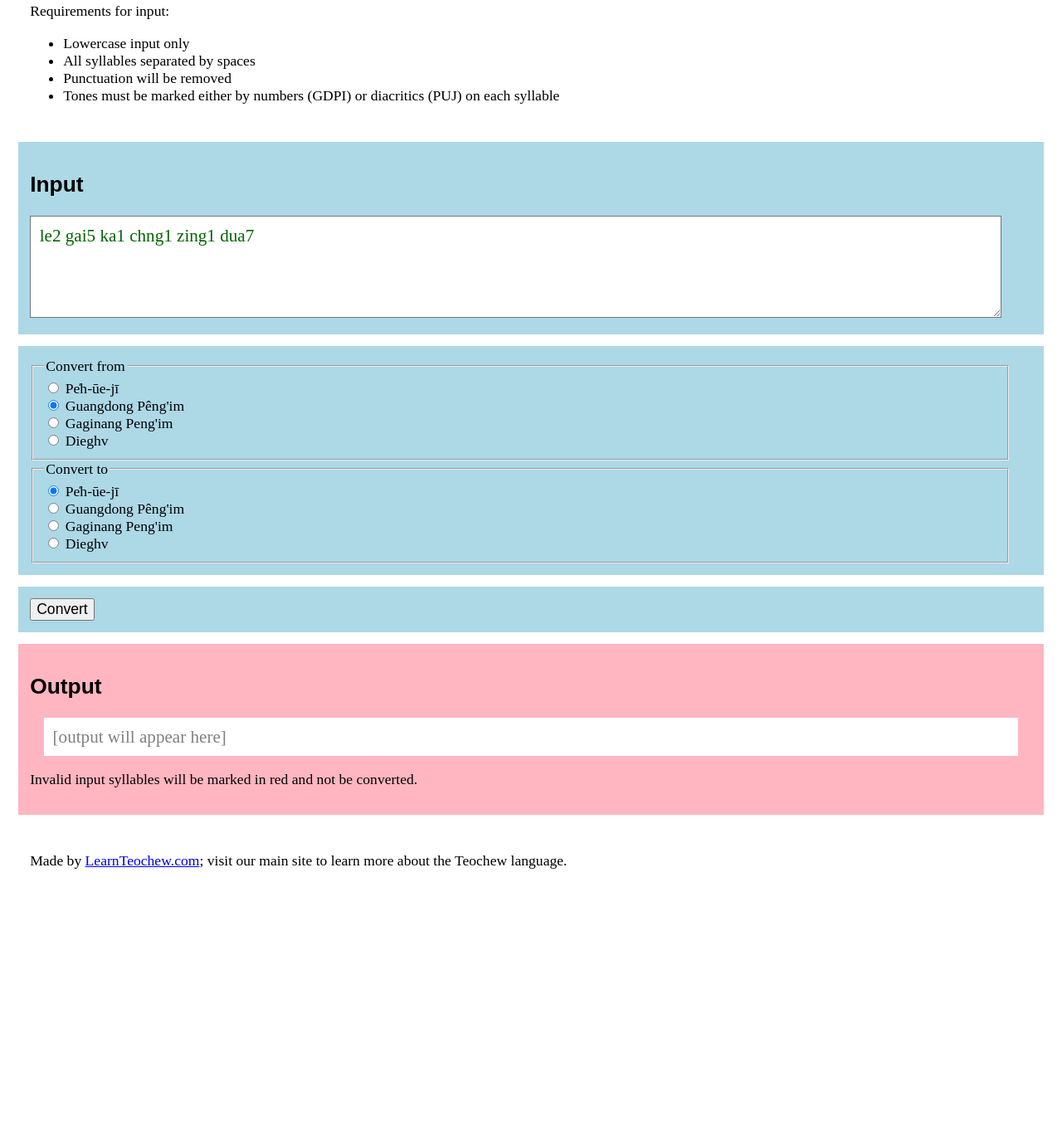
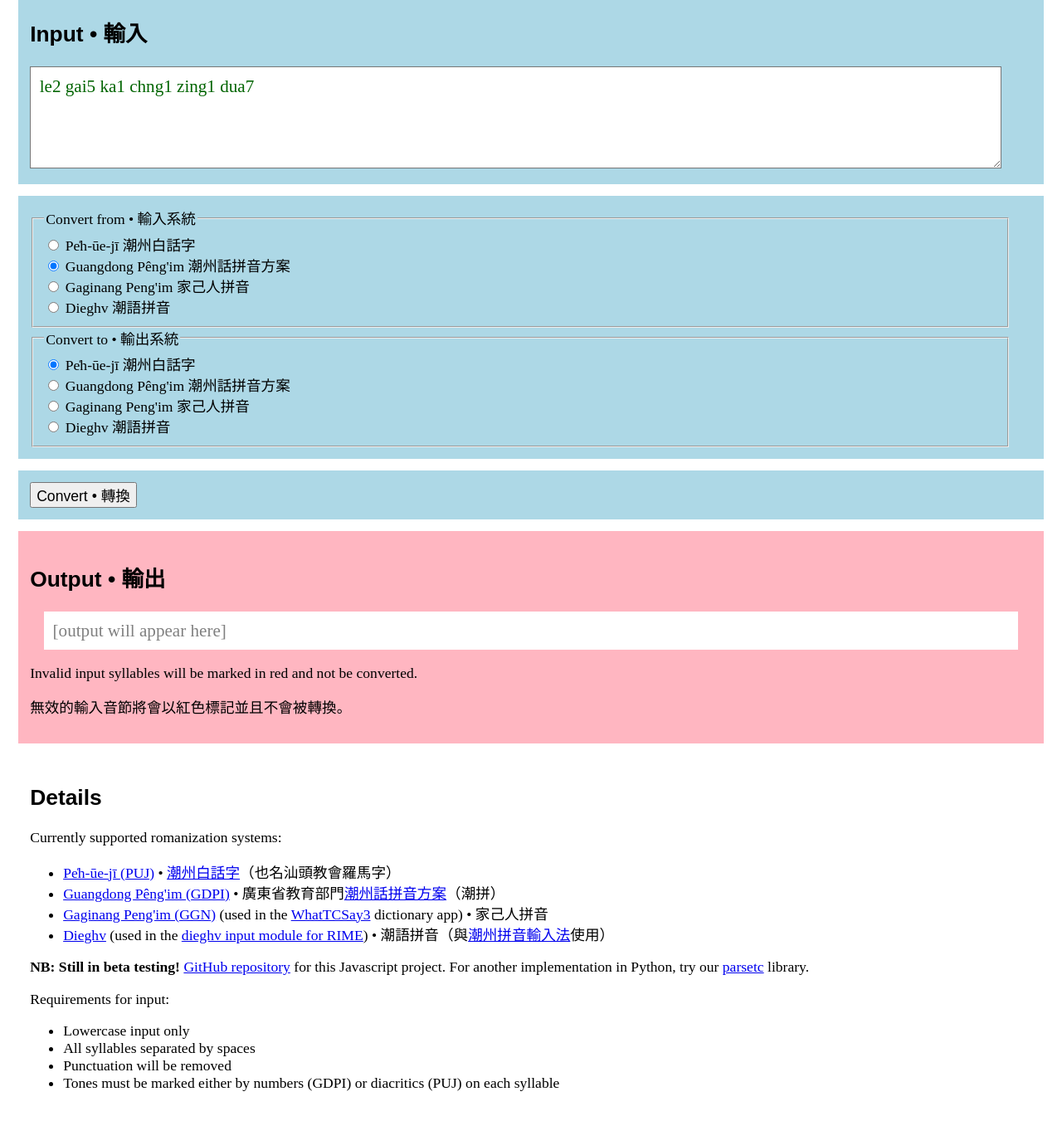
Before and after one commit to learn-teochew/pengim-js, a website with bundled scripts: page index.html in a window 1280 px wide. Shown: the part 291-1642 px from the top of the page at 83% size. Before the commit the page ends 1385 px from the top, so only its background shows below. Built offline with nearby package versions, Linux system fonts and the light colour scheme.

Commit message:
Add Chinese translation to webpage

```diff
--- a/index.html
+++ b/index.html
@@ -10,13 +10,76 @@
 
   <body>
     <div class="padbox">
-    <h1>Teochew Romanization Converter</h1>
-      <p>Converts between different romanization systems for the <a href="https://en.wikipedia.org/wiki/Teochew_Min">Teochew</a> language. Currently supported:</p>
+      <h1>Teochew Romanization Converter • 潮州話拼音系統轉換器</h1>
+      <p>Converts between different romanization systems for the <a href="https://en.wikipedia.org/wiki/Teochew_Min">Teochew</a> language.</p>
+      <p>轉換<a href="https://zh.wikipedia.org/wiki/%E6%BD%AE%E5%B7%9E%E8%AF%9D">潮州話</a>不同的羅馬拼音系統。</p>
+      <p>Made by <a href="https://learnteochew.com/">LearnTeochew.com</a>; visit our main site to learn more about the Teochew language.</p>
+    </div>
+
+    <div class="lightblue">
+      <h2>Input • 輸入</h2>
+      <textarea id="input" name="input" rows="4">le2 gai5 ka1 chng1 zing1 dua7</textarea>
+    </div>
+
+    <div class="lightblue">
+      <fieldset><legend>Convert from • 輸入系統</legend>
+        <div class="radio">
+          <input type="radio" id="in_puj" name="inputsystem" value="puj"/>
+          <label for="in_puj">Pe̍h-ūe-jī 潮州白話字</label>
+        </div>
+        <div class="radio">
+          <input type="radio" id="in_gdpi" name="inputsystem" value="gdpi" checked/>
+          <label for="in_gdpi">Guangdong Pêng'im 潮州話拼音方案</label>
+        </div>
+        <div class="radio">
+          <input type="radio" id="in_ggn" name="inputsystem" value="ggn" />
+          <label for="in_ggn">Gaginang Peng'im 家己人拼音</label>
+        </div>
+        <div class="radio">
+          <input type="radio" id="in_dieghv" name="inputsystem" value="dieghv" />
+          <label for="in_dieghv">Dieghv 潮語拼音</label>
+        </div>
+      </fieldset>
+
+      <fieldset><legend>Convert to • 輸出系統</legend>
+        <div class="radio">
+          <input type="radio" id="out_puj" name="outputsystem" value="puj" checked/>
+          <label for="out_puj">Pe̍h-ūe-jī 潮州白話字</label>
+        </div>
+        <div class="radio">
+          <input type="radio" id="out_gdpi" name="outputsystem" value="gdpi"/>
+          <label for="out_gdpi">Guangdong Pêng'im 潮州話拼音方案</label>
+        </div>
+        <div class="radio">
+          <input type="radio" id="out_ggn" name="outputsystem" value="ggn" />
+          <label for="out_ggn">Gaginang Peng'im 家己人拼音</label>
+        </div>
+        <div class="radio">
+          <input type="radio" id="out_dieghv" name="outputsystem" value="dieghv" />
+          <label for="out_dieghv">Dieghv 潮語拼音</label>
+        </div>
+      </fieldset>
+    </div>
+
+    <div class="lightblue">
+      <button id="convertbutton">Convert • 轉換</button>
+    </div>
+
+    <div class="lightpink">
+      <h2>Output • 輸出</h2>
+      <div style="" id="outputdiv"><span style="color:grey;">[output will appear here]</span></div>
+      <p>Invalid input syllables will be marked in red and not be converted.</p>
+      <p>無效的輸入音節將會以紅色標記並且不會被轉換。</p>
+    </div>
+
+    <div>
+      <h2>Details</h2>
+      <p>Currently supported romanization systems:</p>
       <ul>
-        <li><a href="https://en.wikipedia.org/wiki/Teochew_Romanization">Pe̍h-ūe-jī (PUJ)</a></li>
-        <li><a href="https://en.wikipedia.org/wiki/Peng%27im">Guangdong Pêng'im (GDPI)</a></li>
-        <li><a href="https://docs.google.com/document/d/187VokH_NLN4H_fZntbEfFFMdiqZKhZBQUEhI9y7-8vo/mobilebasic">Gaginang Peng'im (GGN)</a></li>
-        <li><a href="https://github.com/kahaani/dieghv">Dieghv</a></li>
+        <li><a href="https://en.wikipedia.org/wiki/Teochew_Romanization">Pe̍h-ūe-jī (PUJ)</a> • <a href="https://zh.wikipedia.org/wiki/%E6%BD%AE%E5%B7%9E%E7%99%BD%E8%A9%B1%E5%AD%97">潮州白話字</a>（也名汕頭教會羅馬字）</li>
+        <li><a href="https://en.wikipedia.org/wiki/Peng%27im">Guangdong Pêng'im (GDPI)</a> • 廣東省教育部門<a href="https://zh.wikipedia.org/wiki/%E6%BD%AE%E5%B7%9E%E8%A9%B1%E6%8B%BC%E9%9F%B3%E6%96%B9%E6%A1%88">潮州話拼音方案</a>（潮拼）</li>
+        <li><a href="https://docs.google.com/document/d/187VokH_NLN4H_fZntbEfFFMdiqZKhZBQUEhI9y7-8vo/mobilebasic">Gaginang Peng'im (GGN)</a> (used in the <a href="https://tcknow.com/">WhatTCSay3</a> dictionary app) • 家己人拼音</li>
+        <li><a href="https://github.com/kahaani/dieghv">Dieghv</a> (used in the <a href="https://github.com/kahaani/dieghv">dieghv input module for RIME</a>) • 潮語拼音（與<a href="https://github.com/kahaani/dieghv">潮州拼音輸入法</a>使用）</li>
       </ul>
 
       <p><strong>NB: Still in beta testing!</strong> <a href="https://github.com/learn-teochew/pengim-js">GitHub repository</a> for this Javascript project. For another implementation in Python, try our <a href="https://github.com/learn-teochew/parsetc">parsetc</a> library.</p>
@@ -30,63 +93,6 @@
         <li>Tones must be marked either by numbers (GDPI) or diacritics (PUJ) on each syllable</li>
       </ul>
     </div>
-    <div class="lightblue">
-      <h2>Input</h2>
-      <textarea id="input" name="input" rows="4">le2 gai5 ka1 chng1 zing1 dua7</textarea>
-    </div>
-
-    <div class="lightblue">
-      <fieldset><legend>Convert from</legend>
-        <div class="radio">
-          <input type="radio" id="in_puj" name="inputsystem" value="puj"/>
-          <label for="in_puj">Pe̍h-ūe-jī</label>
-        </div>
-        <div class="radio">
-          <input type="radio" id="in_gdpi" name="inputsystem" value="gdpi" checked/>
-          <label for="in_gdpi">Guangdong Pêng'im</label>
-        </div>
-        <div class="radio">
-          <input type="radio" id="in_ggn" name="inputsystem" value="ggn" />
-          <label for="in_ggn">Gaginang Peng'im</label>
-        </div>
-        <div class="radio">
-          <input type="radio" id="in_dieghv" name="inputsystem" value="dieghv" />
-          <label for="in_dieghv">Dieghv</label>
-        </div>
-      </fieldset>
-      <fieldset><legend>Convert to</legend>
-        <div class="radio">
-          <input type="radio" id="out_puj" name="outputsystem" value="puj" checked/>
-          <label for="out_puj">Pe̍h-ūe-jī</label>
-        </div>
-        <div class="radio">
-          <input type="radio" id="out_gdpi" name="outputsystem" value="gdpi"/>
-          <label for="out_gdpi">Guangdong Pêng'im</label>
-        </div>
-        <div class="radio">
-          <input type="radio" id="out_ggn" name="outputsystem" value="ggn" />
-          <label for="out_ggn">Gaginang Peng'im</label>
-        </div>
-        <div class="radio">
-          <input type="radio" id="out_dieghv" name="outputsystem" value="dieghv" />
-          <label for="out_dieghv">Dieghv</label>
-        </div>
-      </fieldset>
-    </div>
-
-    <div class="lightblue">
-      <button id="convertbutton">Convert</button>
-    </div>
-
-    <div class="lightpink">
-      <h2>Output</h2>
-      <div style="" id="outputdiv"><span style="color:grey;">[output will appear here]</span></div>
-      <p>Invalid input syllables will be marked in red and not be converted.</p>
-    </div>
-
-    <div>
-      <p>Made by <a href="https://learnteochew.com/">LearnTeochew.com</a>; visit our main site to learn more about the Teochew language.</p>
-    </div>
 
   </body>
 
```
